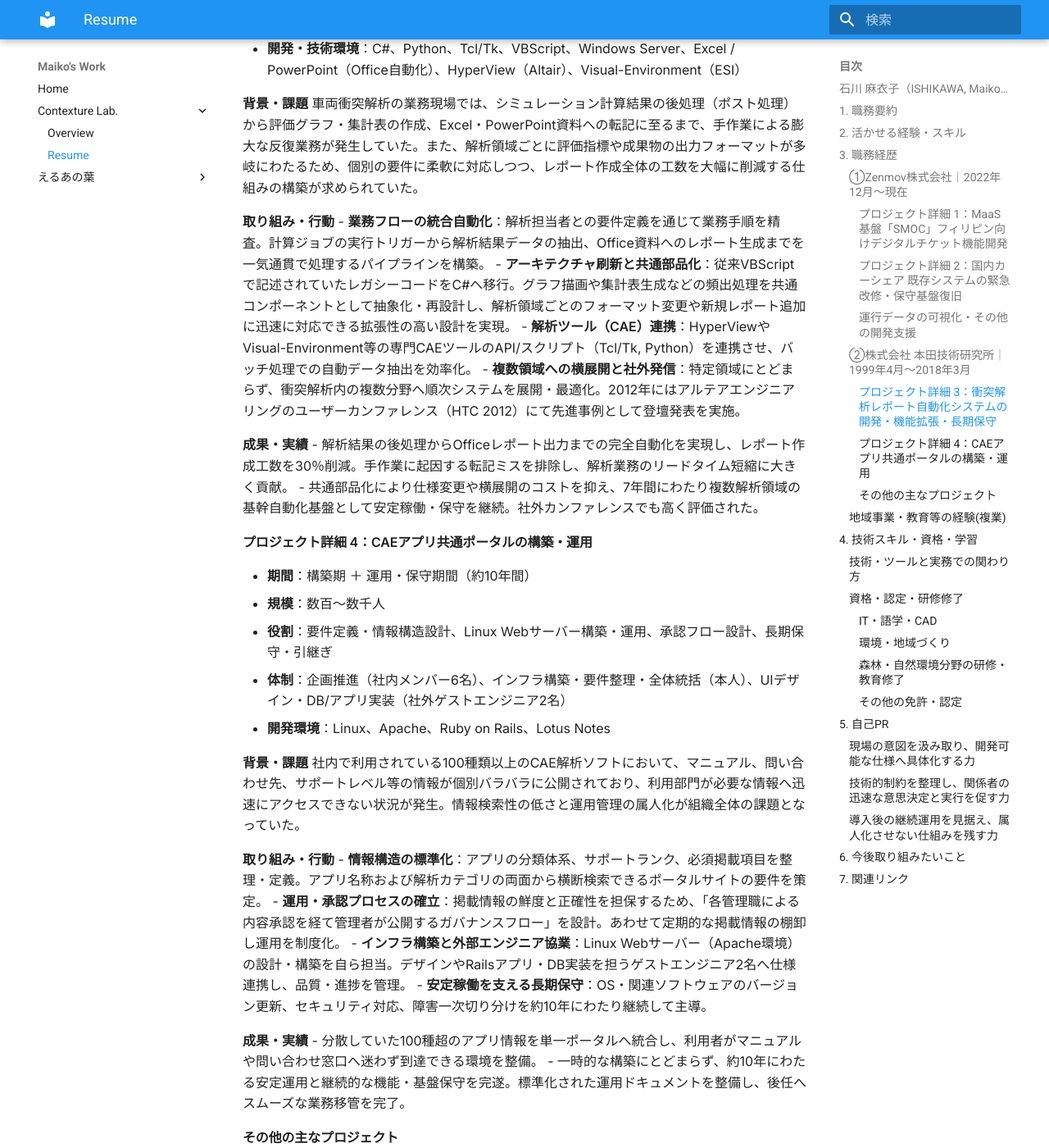
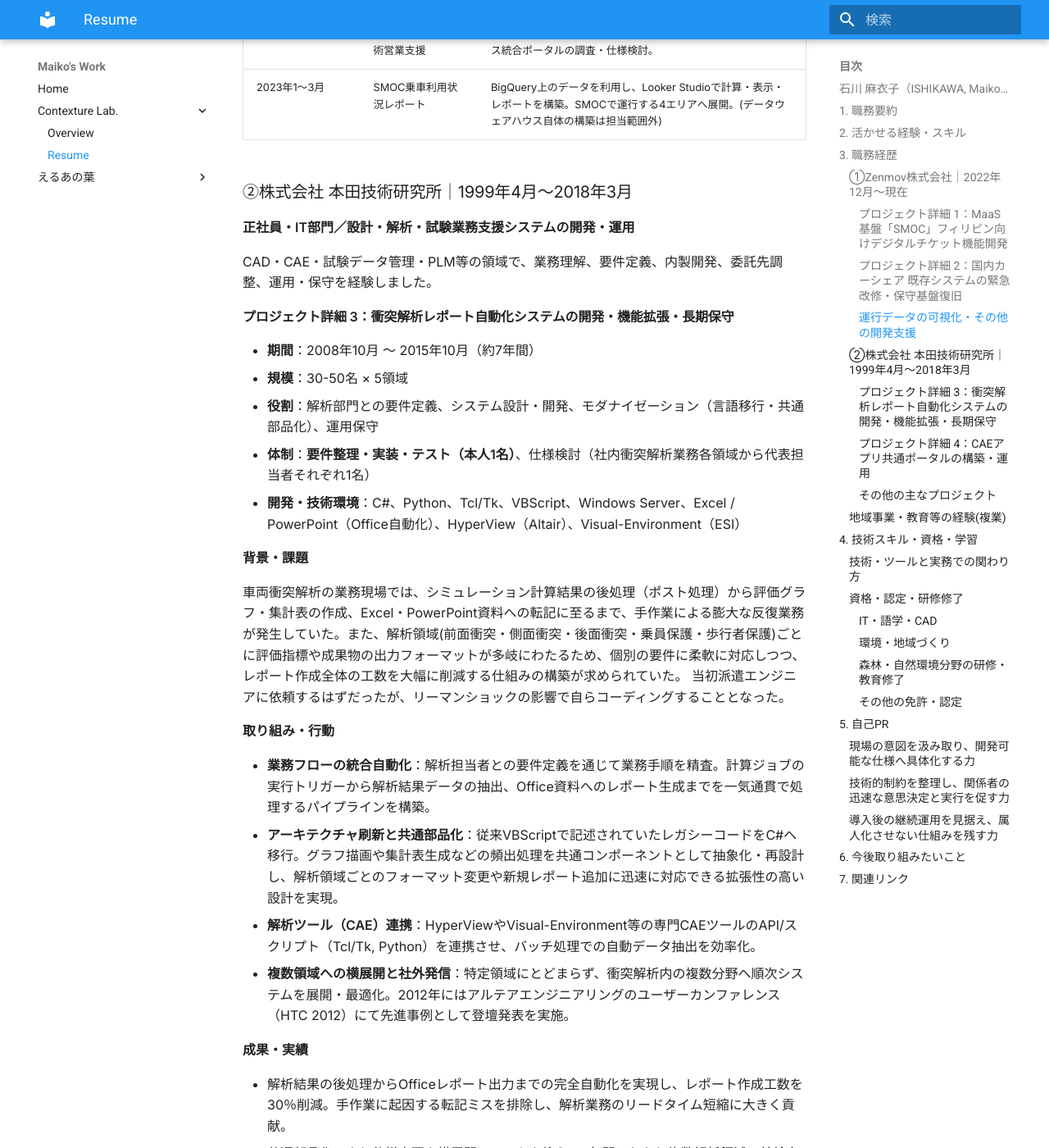
Before and after one commit to maiko-works/site, an MkDocs documentation site: the page built from docs/contexture/resume.md, in a window 1280 px wide and 1400 px high, scrolled down 3849 px. Shown: the whole window at 82% size. Built offline with MkDocs 1.6.1 and Material for MkDocs 9.7.7, drawn with Linux system fonts in a browser that asks for light colours; some of the changed text lies outside the part shown.

Commit message:
Fix resume paragraph spacing, bullets, name heading and profile links

```diff
--- a/docs/contexture/resume.md
+++ b/docs/contexture/resume.md
@@ -29,43 +31,52 @@
 ### ①Zenmov株式会社｜2022年12月～現在
 
 **フリーランス・業務委託（準委任）／ブリッジエンジニア**
+
 参画当初から現在まで準委任契約で継続し、モビリティサービスの機能追加・改修に参画。日本側の事業・技術担当者と海外開発者の間で、要求整理、仕様確認、開発調整、機能確認を担当しています。
 
 #### プロジェクト詳細 1：MaaS基盤「SMOC」フィリピン向けデジタルチケット機能開発
+
 - **期間**：2023年9月 ～ 2025年6月
 - **役割**：仕様検討、要件定義、海外開発連携、受入テスト支援、保守・運用改善
 - **体制**：仕様策定・全体推進（自分）、UIデザイン（専任デザイナー）、実装（フィリピン・エンジニア）
 - **開発環境**：Flutter、Firebase / Google Cloud、GitHub、外部API連携
 
 **背景・課題**
+
 Zenmovのクラウド型運行管理基盤「SMOC」を用い、フィリピン・ニュークラークシティのスマートシティ実証実験（NEDO助成事業）に参画。既存システムにもQR乗車機能は存在したものの、現地の複雑な運賃体系や運用実態に合わず、現金・対面販売中心のオペレーションが残存していた。アプリからの事前購入および現地特有の属性別割引・路線別運賃に対応する新たなチケット基盤の構築が急務となっていた。
 
 **取り組み・行動**
+
 - **要求整理・仕様設計**：都度設定方式から「チケット商品を事前登録・選択購入する方式」へ仕様刷新。4種別（片道券／回数券／区間定期券／エリア乗り放題券）の有効期間、利用制限、残回数管理ロジックを設計。
 - **業務ロジック・境界定義**：路線・区間別運賃、利用者属性割引、価格表の一括インポート機能、外部決済サービスとの責任分界点を整理・策定。
 - **オフショア開発連携・QA**：海外エンジニア向けに仕様を噛み砕いて展開し、開発期間中のQA対応、自社API連携におけるエンジニア間調整、受入テストをリード。
 - **機能拡張の牽引**：企業シャトルバス送迎への転用を見据え、乗車時のQR読み取り、所属企業・部署の属性管理、利用ログ収集機能を仕様化・追加導入。
 
 **成果・実績**
+
 - 4タイプのデジタルチケットをアプリ上で事前購入・決済・提示できる仕組みをリリースし、実証運行におけるキャッシュレス化と現地運賃制度への完全適合を実現。
 - 企業送迎向けログ管理への用途拡張を達成し、運行会社の運用変化に応じた段階的な機能改修・設定カスタマイズ体制を確立。
 
 #### プロジェクト詳細 2：国内カーシェア 既存システムの緊急改修・保守基盤復旧
+
 - **期間**：2026年8月後半 ～ 2026年10月前半（約1.5ヶ月）
 - **役割**：現状調査、技術検証・見積もり、改修計画策定、合意形成、海外開発ディレクション、実機受入・リリース管理
 - **体制**：全体推進・ディレクション（本人）、実装（海外エンジニア）、本番インフラ作業（日本側エンジニア）
 - **対象環境**：iOS / Androidアプリ、管理Webシステム（日本・ベトナム 分散開発体制）
 
 **背景・課題**
+
 前任者交代に伴い、開発環境・リポジトリ・ストア公開版の整合性や運用ルールがブラックボックス化している中、外部本人確認サービス（eKYC）の契約終了に伴う改修期限に直面。期限厳守に加え、失われた開発基盤の復旧と安全なリリース体制の再構築が求められた。
 
 **取り組み・行動**
+
 - **スコープ選定と合意形成**：即座に既存コード・環境を精査し、開発基盤が壊れている事実を特定。関係者と協議のうえ、対応範囲を「開発環境の正常化＋eKYC依存の除去」に絞り込む第一段階プランを立案し合意。
 - **開発基盤・プロセスの再整備**：公開版ビルドとソースコードの紐付け、リポジトリ構成、マージ・デプロイフローを可視化し、日本-海外エンジニア間の役割分担を再定義。
 - **段階的な品質検証**：改修前、環境復旧後、最終統合版の各フェーズで実機検証を実施。eKYC除去に伴う店頭免許証確認フローの動作確認に加え、非改修箇所の回帰テスト（リグレッションテスト）を徹底。
 
 **成果・実績**
-- -サービス停止を回避し、約1週間でeKYC依存を除去した新フロー対応版アプリの期日内リリースを完遂。
+
+- サービス停止を回避し、約1週間でeKYC依存を除去した新フロー対応版アプリの期日内リリースを完遂。
 - 属人化・形骸化していた開発基盤とデプロイ手順をドキュメント・標準化し、後続の追加改修・技術課題に迅速対応できる運用保守体制を復旧。
 
 #### 運行データの可視化・その他の開発支援
@@ -85,43 +96,55 @@ Zenmovのクラウド型運行管理基盤「SMOC」を用い、フィリピン
 ### ②株式会社 本田技術研究所｜1999年4月～2018年3月
 
 **正社員・IT部門／設計・解析・試験業務支援システムの開発・運用**
+
 CAD・CAE・試験データ管理・PLM等の領域で、業務理解、要件定義、内製開発、委託先調整、運用・保守を経験しました。
 
 #### プロジェクト詳細 3：衝突解析レポート自動化システムの開発・機能拡張・長期保守
+
 - **期間**：2008年10月 ～ 2015年10月（約7年間）
-- **所属**：株式会社 本田技術研究所
+- **規模**：30-50名 × 5領域
 - **役割**：解析部門との要件定義、システム設計・開発、モダナイゼーション（言語移行・共通部品化）、運用保守
+- **体制**：**要件整理・実装・テスト（本人1名）**、仕様検討（社内衝突解析業務各領域から代表担当者それぞれ1名）
 - **開発・技術環境**：C#、Python、Tcl/Tk、VBScript、Windows Server、Excel / PowerPoint（Office自動化）、HyperView（Altair）、Visual-Environment（ESI）
 
 **背景・課題**
-車両衝突解析の業務現場では、シミュレーション計算結果の後処理（ポスト処理）から評価グラフ・集計表の作成、Excel・PowerPoint資料への転記に至るまで、手作業による膨大な反復業務が発生していた。また、解析領域ごとに評価指標や成果物の出力フォーマットが多岐にわたるため、個別の要件に柔軟に対応しつつ、レポート作成全体の工数を大幅に削減する仕組みの構築が求められていた。
+
+車両衝突解析の業務現場では、シミュレーション計算結果の後処理（ポスト処理）から評価グラフ・集計表の作成、Excel・PowerPoint資料への転記に至るまで、手作業による膨大な反復業務が発生していた。また、解析領域(前面衝突・側面衝突・後面衝突・乗員保護・歩行者保護)ごとに評価指標や成果物の出力フォーマットが多岐にわたるため、個別の要件に柔軟に対応しつつ、レポート作成全体の工数を大幅に削減する仕組みの構築が求められていた。
+当初派遣エンジニアに依頼するはずだったが、リーマンショックの影響で自らコーディングすることとなった。
 
 **取り組み・行動**
- - **業務フローの統合自動化**：解析担当者との要件定義を通じて業務手順を精査。計算ジョブの実行トリガーから解析結果データの抽出、Office資料へのレポート生成までを一気通貫で処理するパイプラインを構築。
+
+- **業務フローの統合自動化**：解析担当者との要件定義を通じて業務手順を精査。計算ジョブの実行トリガーから解析結果データの抽出、Office資料へのレポート生成までを一気通貫で処理するパイプラインを構築。
 - **アーキテクチャ刷新と共通部品化**：従来VBScriptで記述されていたレガシーコードをC#へ移行。グラフ描画や集計表生成などの頻出処理を共通コンポーネントとして抽象化・再設計し、解析領域ごとのフォーマット変更や新規レポート追加に迅速に対応できる拡張性の高い設計を実現。
 - **解析ツール（CAE）連携**：HyperViewやVisual-Environment等の専門CAEツールのAPI/スクリプト（Tcl/Tk, Python）を連携させ、バッチ処理での自動データ抽出を効率化。
 - **複数領域への横展開と社外発信**：特定領域にとどまらず、衝突解析内の複数分野へ順次システムを展開・最適化。2012年にはアルテアエンジニアリングのユーザーカンファレンス（HTC 2012）にて先進事例として登壇発表を実施。
 
 **成果・実績**
+
 - 解析結果の後処理からOfficeレポート出力までの完全自動化を実現し、レポート作成工数を30％削減。手作業に起因する転記ミスを排除し、解析業務のリードタイム短縮に大きく貢献。
 - 共通部品化により仕様変更や横展開のコストを抑え、7年間にわたり複数解析領域の基幹自動化基盤として安定稼働・保守を継続。社外カンファレンスでも高く評価された。
+
 #### プロジェクト詳細 4：CAEアプリ共通ポータルの構築・運用
+
 - **期間**：構築期 ＋ 運用・保守期間（約10年間）
 - **規模**：数百〜数千人
 - **役割**：要件定義・情報構造設計、Linux Webサーバー構築・運用、承認フロー設計、長期保守・引継ぎ
-- **体制**：企画推進（社内メンバー6名）、インフラ構築・要件整理・全体統括（本人）、UIデザイン・DB/アプリ実装（社外ゲストエンジニア2名）
+- **体制**：企画推進（社内メンバー6名）、インフラ構築・要件整理・**全体統括（自分）**、UIデザイン・DB/アプリ実装（社外ゲストエンジニア2名）
 - **開発環境**：Linux、Apache、Ruby on Rails、Lotus Notes
 
 **背景・課題**
+
 社内で利用されている100種類以上のCAE解析ソフトにおいて、マニュアル、問い合わせ先、サポートレベル等の情報が個別バラバラに公開されており、利用部門が必要な情報へ迅速にアクセスできない状況が発生。情報検索性の低さと運用管理の属人化が組織全体の課題となっていた。
 
 **取り組み・行動**
+
 - **情報構造の標準化**：アプリの分類体系、サポートランク、必須掲載項目を整理・定義。アプリ名称および解析カテゴリの両面から横断検索できるポータルサイトの要件を策定。
 - **運用・承認プロセスの確立**：掲載情報の鮮度と正確性を担保するため、「各管理職による内容承認を経て管理者が公開するガバナンスフロー」を設計。あわせて定期的な掲載情報の棚卸し運用を制度化。
 - **インフラ構築と外部エンジニア協業**：Linux Webサーバー（Apache環境）の設計・構築を自ら担当。デザインやRailsアプリ・DB実装を担うゲストエンジニア2名へ仕様連携し、品質・進捗を管理。
 - **安定稼働を支える長期保守**：OS・関連ソフトウェアのバージョン更新、セキュリティ対応、障害一次切り分けを約10年にわたり継続して主導。
 
 **成果・実績**
+
 - 分散していた100種超のアプリ情報を単一ポータルへ統合し、利用者がマニュアルや問い合わせ窓口へ迷わず到達できる環境を整備。
 - 一時的な構築にとどまらず、約10年にわたる安定運用と継続的な機能・基盤保守を完遂。標準化された運用ドキュメントを整備し、後任へスムーズな業務移管を完了。
 
```
Also changed, not shown: other parts of docs/contexture/resume.md (+5 -3 lines).
